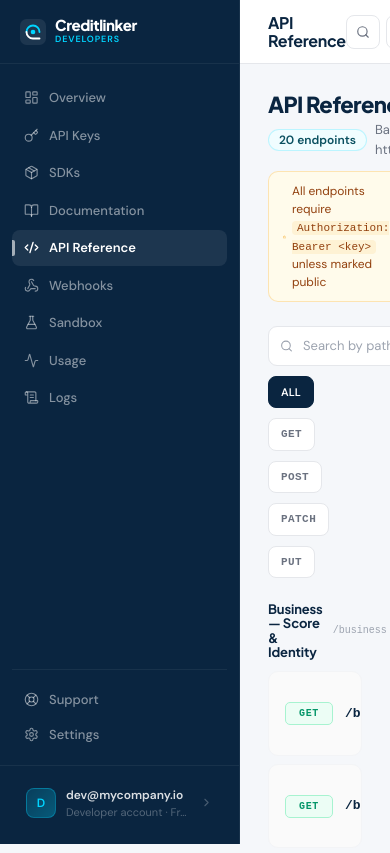
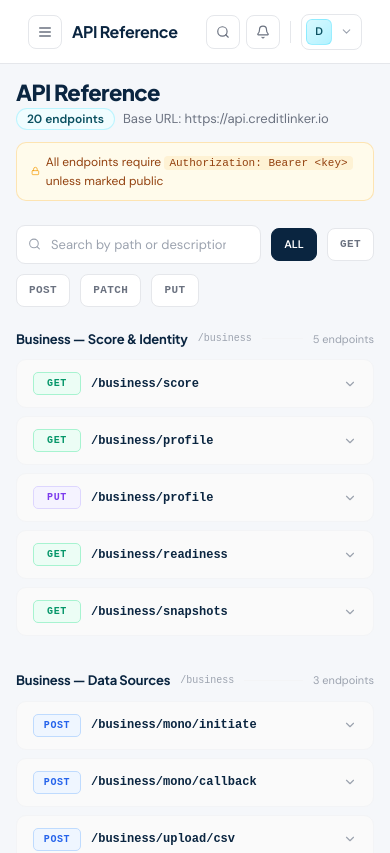
Before and after one commit to MichealKrugman/Creditlinker_Web, a Next.js app: page /developers/api-reference in a window 390 px wide. Shown: the top 853 px of the page. Built offline with nearby package versions, Linux system fonts and the light colour scheme.

Commit message:
Optimize developer portal pages for mobile

```diff
--- a/app/(developer)/developers/api-reference/page.tsx
+++ b/app/(developer)/developers/api-reference/page.tsx
@@ -416,10 +416,11 @@ function EndpointRow({ ep }: { ep: ApiEndpoint }) {
       <button
         onClick={() => setOpen(v => !v)}
         style={{
-          display: "flex", alignItems: "center", gap: 12,
+          display: "flex", alignItems: "center", gap: 10,
           width: "100%", padding: "12px 16px",
           background: "transparent", border: "none",
           cursor: "pointer", textAlign: "left" as const,
+          flexWrap: "wrap",
         }}
       >
         {/* Method */}
@@ -436,20 +437,22 @@ function EndpointRow({ ep }: { ep: ApiEndpoint }) {
 
         {/* Path */}
         <code style={{
-          fontSize: 13, color: "#0A2540",
+          fontSize: 12, color: "#0A2540",
           fontFamily: "var(--font-mono, monospace)",
-          fontWeight: 600, flex: 1,
+          fontWeight: 600, flex: 1, minWidth: 0,
+          wordBreak: "break-all",
         }}>
           {ep.path}
         </code>
 
-        {/* Summary */}
-        <span style={{ fontSize: 13, color: "#6B7280", flex: 1, textAlign: "left" as const }}>
+        {/* Summary — hidden on mobile */}
+        <span className="dev-ep-summary" style={{ fontSize: 13, color: "#6B7280", flex: 1, textAlign: "left" as const }}>
           {ep.summary}
         </span>
+        <style>{`@media (max-width: 600px) { .dev-ep-summary, .dev-ep-role { display: none !important; } }`}</style>
 
         {/* Role badge */}
-        <span style={{
+        <span className="dev-ep-role" style={{
           fontSize: 9, fontWeight: 700, letterSpacing: "0.06em",
           padding: "2px 7px", borderRadius: 9999,
           background: "#F3F4F6", color: "#6B7280",
@@ -472,11 +475,12 @@ function EndpointRow({ ep }: { ep: ApiEndpoint }) {
             <p style={{ fontSize: 13, color: "#374151", lineHeight: 1.65 }}>{ep.description}</p>
           </div>
 
-          <div style={{
+          <div className="dev-ep-detail" style={{
             display: "grid",
             gridTemplateColumns: ep.parameters?.length ? "1fr 1fr" : "1fr",
             gap: 0,
           }}>
+          <style>{`@media (max-width: 600px) { .dev-ep-detail { grid-template-columns: 1fr !important; } }`}</style>
             {/* Parameters */}
             {ep.parameters && ep.parameters.length > 0 && (
               <div style={{ padding: "14px 16px" }}>
--- a/app/(developer)/developers/logs/page.tsx
+++ b/app/(developer)/developers/logs/page.tsx
@@ -221,6 +221,7 @@ export default function LogsPage() {
       </div>
 
       {/* ── TABLE ── */}
+      <style>{`@media (max-width: 600px) { .dev-log-time { display: none !important; } .dev-log-path { font-size: 11px !important; } }`}</style>
       <div style={{ background: "white", border: "1px solid #E5E7EB", borderRadius: 14, overflow: "hidden" }}>
         {/* Column heads */}
         <div style={{
@@ -228,8 +229,8 @@ export default function LogsPage() {
           padding: "10px 22px", background: "#F9FAFB",
           borderBottom: "1px solid #E5E7EB",
         }}>
-          {[{ w: 13, label: "" }, { w: 36, label: "Status" }, { w: 40, label: "Method" }, { label: "Path", flex: 1 }, { w: 60, label: "Duration" }, { w: 80, label: "Time" }, { w: 13, label: "" }].map((col, i) => (
-            <span key={i} style={{
+          {[{ w: 13, label: "" }, { w: 36, label: "Status" }, { w: 40, label: "Method" }, { label: "Path", flex: 1 }, { w: 60, label: "Duration" }, { w: 80, label: "Time", cls: "dev-log-time" }, { w: 13, label: "" }].map((col, i) => (
+            <span key={i} className={(col as any).cls} style={{
               fontSize: 10, fontWeight: 700, color: "#9CA3AF", letterSpacing: "0.06em", textTransform: "uppercase",
               ...(col.flex ? { flex: 1 } : { width: col.w, flexShrink: 0 }),
             }}>
--- a/app/(developer)/developers/overview/page.tsx
+++ b/app/(developer)/developers/overview/page.tsx
@@ -146,7 +146,8 @@ export default function DeveloperOverviewPage() {
             <span style={{ fontSize: 13, color: "#6B7280" }}>Last request 2 min ago</span>
           </div>
         </div>
-        <div style={{ display: "flex", gap: 8 }}>
+        <div className="dev-ov-btns" style={{ display: "flex", gap: 8 }}>
+          <style>{`@media (max-width: 480px) { .dev-ov-btns { display: none !important; } }`}</style>
           <Button variant="outline" size="sm" href="/developers/docs" style={{ gap: 6 }}>
             <BookOpen size={13} /> Read the docs
           </Button>
@@ -164,7 +165,8 @@ export default function DeveloperOverviewPage() {
       </div>
 
       {/* ── MAIN GRID ── */}
-      <div style={{ display: "grid", gridTemplateColumns: "1fr 340px", gap: 14, alignItems: "start" }}>
+      <style>{`@media (max-width: 768px) { .dev-ov-grid { grid-template-columns: 1fr !important; } }`}</style>
+      <div className="dev-ov-grid" style={{ display: "grid", gridTemplateColumns: "1fr 340px", gap: 14, alignItems: "start" }}>
 
         {/* LEFT */}
         <div style={{ display: "flex", flexDirection: "column", gap: 14 }}>
--- a/app/(developer)/developers/usage/page.tsx
+++ b/app/(developer)/developers/usage/page.tsx
@@ -200,7 +200,8 @@ export default function UsagePage() {
       </div>
 
       {/* ── MAIN GRID ── */}
-      <div style={{ display: "grid", gridTemplateColumns: "1fr 320px", gap: 14, alignItems: "start" }}>
+      <style>{`@media (max-width: 768px) { .dev-usage-grid { grid-template-columns: 1fr !important; } }`}</style>
+      <div className="dev-usage-grid" style={{ display: "grid", gridTemplateColumns: "1fr 320px", gap: 14, alignItems: "start" }}>
 
         {/* LEFT */}
         <div style={{ display: "flex", flexDirection: "column", gap: 14 }}>
@@ -246,7 +247,7 @@ export default function UsagePage() {
                   }}>
                     {ep.method}
                   </span>
-                  <code style={{ flex: 1, fontSize: 12, color: "#374151", fontFamily: "var(--font-mono, monospace)", whiteSpace: "nowrap", overflow: "hidden", textOverflow: "ellipsis" }}>
+                  <code style={{ flex: 1, fontSize: 11, color: "#374151", fontFamily: "var(--font-mono, monospace)", overflow: "hidden", textOverflow: "ellipsis", minWidth: 0, whiteSpace: "nowrap" }}>
                     {ep.path}
                   </code>
                   <div style={{ textAlign: "right" as const, flexShrink: 0 }}>
--- a/app/(developer)/layout.tsx
+++ b/app/(developer)/layout.tsx
@@ -1,14 +1,31 @@
+'use client';
+
+import { useState } from 'react';
 import { DeveloperSidebar } from '@/components/layout/DeveloperSidebar';
 import { DeveloperTopNav } from '@/components/layout/DeveloperTopNav';
 
 export default function DeveloperLayout({ children }: { children: React.ReactNode }) {
+  const [sidebarOpen, setSidebarOpen] = useState(false);
+
   return (
     <div style={{ display: 'flex', minHeight: '100vh', background: '#F5F7FA' }}>
 
+      {/* Mobile overlay */}
+      {sidebarOpen && (
+        <div
+          onClick={() => setSidebarOpen(false)}
+          style={{
+            position: 'fixed', inset: 0, zIndex: 49,
+            background: 'rgba(0,0,0,0.45)',
+            backdropFilter: 'blur(2px)',
+          }}
+        />
+      )}
+
       {/* Sidebar */}
-      <DeveloperSidebar />
+      <DeveloperSidebar isOpen={sidebarOpen} onClose={() => setSidebarOpen(false)} />
 
-      {/* Main — offset by sidebar width */}
+      {/* Main — offset by sidebar width on desktop only */}
       <div style={{
         flex: 1,
         marginLeft: 240,
@@ -16,15 +33,31 @@ export default function DeveloperLayout({ children }: { children: React.ReactNod
         flexDirection: 'column',
         minHeight: '100vh',
         minWidth: 0,
-      }}>
-        <DeveloperTopNav />
+      }}
+        className="dev-main"
+      >
+        <style>{`
+          @media (max-width: 768px) {
+            .dev-main { margin-left: 0 !important; }
+          }
+        `}</style>
+
+        <DeveloperTopNav onMenuToggle={() => setSidebarOpen(v => !v)} />
 
         <main style={{
           flex: 1,
           padding: '28px 28px',
           maxWidth: 1200,
           width: '100%',
-        }}>
+          boxSizing: 'border-box',
+        }}
+          className="dev-main-pad"
+        >
+          <style>{`
+            @media (max-width: 768px) {
+              .dev-main-pad { padding: 16px !important; }
+            }
+          `}</style>
           {children}
         </main>
       </div>
--- a/components/layout/DeveloperSidebar.tsx
+++ b/components/layout/DeveloperSidebar.tsx
@@ -46,15 +46,16 @@ function LogoMark() {
    NAV ITEM
 ───────────────────────────────────────────────────────── */
 function NavItem({
-  label, route, icon: Icon, active, accent,
+  label, route, icon: Icon, active, accent, onClick,
 }: {
   label: string; route: string;
   icon: React.ComponentType<{ size?: number; strokeWidth?: number }>;
-  active: boolean; accent?: boolean;
+  active: boolean; accent?: boolean; onClick?: () => void;
 }) {
   return (
     <Link
       href={route}
+      onClick={onClick}
       style={{
         display: 'flex',
         alignItems: 'center',
@@ -119,7 +120,7 @@ function NavItem({
 /* ─────────────────────────────────────────────────────────
    SIDEBAR
 ───────────────────────────────────────────────────────── */
-export function DeveloperSidebar() {
+export function DeveloperSidebar({ isOpen = false, onClose }: { isOpen?: boolean; onClose?: () => void }) {
   const pathname = usePathname();
 
   return (
@@ -133,7 +134,16 @@ export function DeveloperSidebar() {
       left: 0, top: 0, bottom: 0,
       zIndex: 50,
       borderRight: '1px solid rgba(255,255,255,0.06)',
-    }}>
+      transform: isOpen ? 'translateX(0)' : undefined,
+      transition: 'transform 0.25s ease',
+    }}
+      className="dev-sidebar"
+    >
+      <style>{`
+        @media (max-width: 768px) {
+          .dev-sidebar { transform: ${isOpen ? 'translateX(0)' : 'translateX(-100%)'}; }
+        }
+      `}</style>
 
       {/* Logo */}
       <div style={{
@@ -187,6 +197,7 @@ export function DeveloperSidebar() {
             key={item.route}
             {...item}
             active={pathname === item.route}
+            onClick={onClose}
           />
         ))}
       </nav>
--- a/components/layout/DeveloperTopNav.tsx
+++ b/components/layout/DeveloperTopNav.tsx
@@ -5,7 +5,7 @@ import Link from 'next/link';
 import { usePathname, useRouter } from 'next/navigation';
 import {
   Bell, Search, Settings, LogOut,
-  ChevronDown, X,
+  ChevronDown, X, Menu,
   LayoutDashboard, Key, Package, BookOpen,
   Code2, Webhook, FlaskConical, Activity,
   ScrollText, LifeBuoy,
@@ -44,7 +44,7 @@ const SEARCH_LINKS = [
   { label: 'Settings',      href: '/developers/settings',       icon: <Settings        size={14} /> },
 ];
 
-export function DeveloperTopNav() {
+export function DeveloperTopNav({ onMenuToggle }: { onMenuToggle?: () => void }) {
   const pathname   = usePathname();
   const router     = useRouter();
   const title      = ROUTE_TITLES[pathname] ?? 'Developer Portal';
@@ -98,6 +98,23 @@ export function DeveloperTopNav() {
       zIndex: 40,
     }}>
 
+      <div style={{ display: 'flex', alignItems: 'center', gap: 10 }}>
+        {/* Hamburger — mobile only */}
+        <button
+          onClick={onMenuToggle}
+          className="dev-hamburger"
+          style={{
+            display: 'none', width: 34, height: 34, borderRadius: 8,
+            border: '1px solid #E5E7EB', background: 'white',
+            alignItems: 'center', justifyContent: 'center',
+            cursor: 'pointer', color: '#6B7280',
+          }}
+          aria-label="Open menu"
+        >
+          <Menu size={16} />
+        </button>
+        <style>{`.dev-hamburger { display: flex !important; } @media (min-width: 769px) { .dev-hamburger { display: none !important; } }`}</style>
+
         {/* Page title */}
         <h1 style={{
           fontFamily: 'var(--font-display)',
@@ -109,6 +126,7 @@ export function DeveloperTopNav() {
         }}>
           {title}
         </h1>
+      </div>
 
       {/* Right controls */}
       <div style={{ display: 'flex', alignItems: 'center', gap: 6 }}>
@@ -233,9 +251,10 @@ export function DeveloperTopNav() {
             }}>
               D
             </div>
-            <span style={{ fontSize: 13, fontWeight: 600, color: '#0A2540' }}>
+            <span className="dev-email-label" style={{ fontSize: 13, fontWeight: 600, color: '#0A2540' }}>
               dev@mycompany.io
             </span>
+            <style>{`@media (max-width: 480px) { .dev-email-label { display: none !important; } }`}</style>
             <ChevronDown
               size={13}
               style={{
```
Also changed, not shown: app/(developer)/developers/api-keys/page.tsx (+8 -3 lines), app/(developer)/developers/sandbox/page.tsx (+5 -3 lines), app/(developer)/developers/webhooks/page.tsx (+5 -4 lines). Lines whose indentation alone changed are shown as unchanged.
